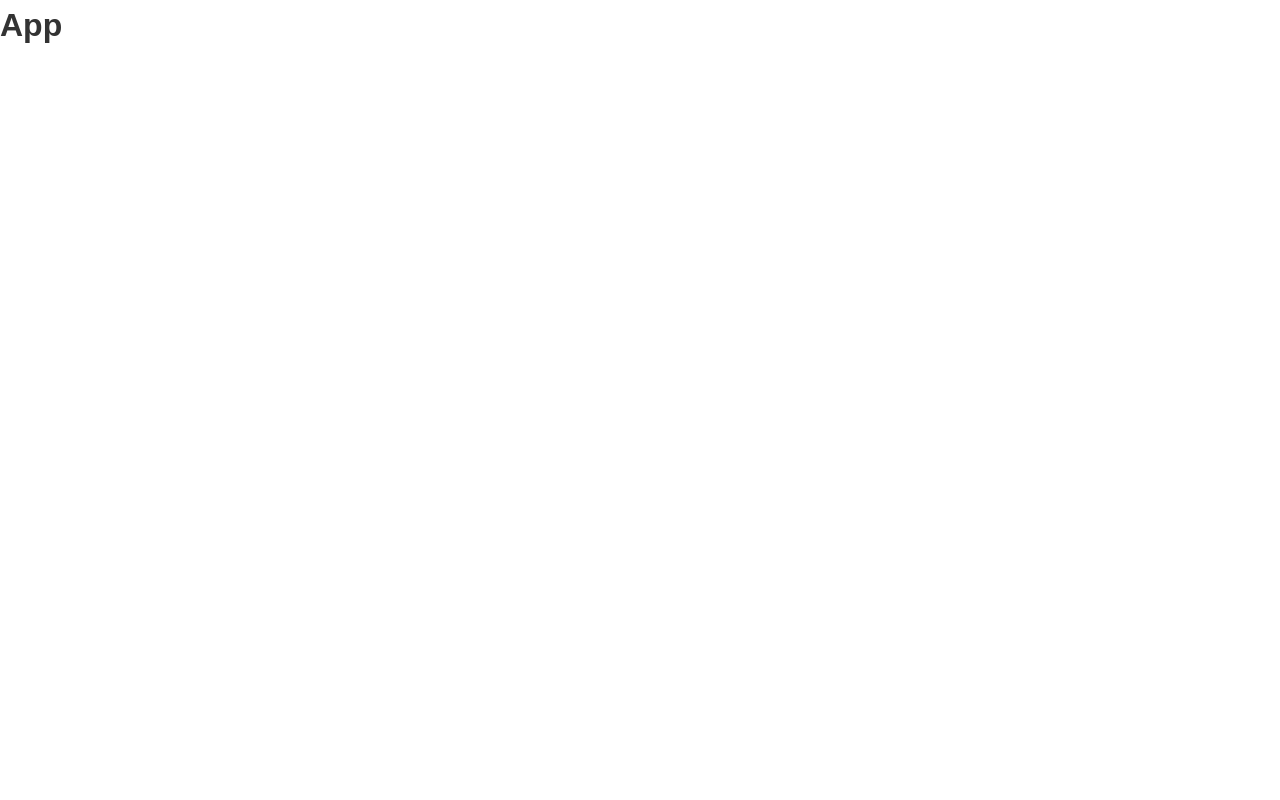
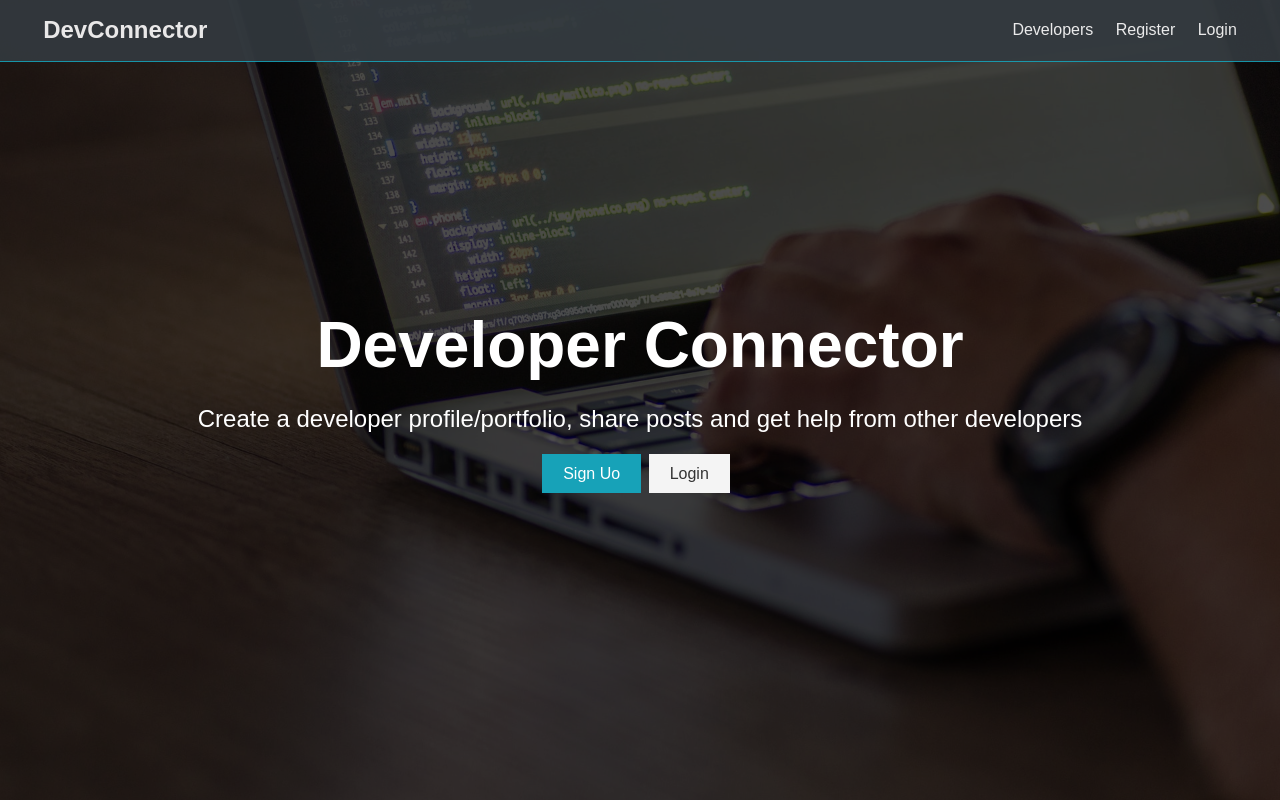
Before and after one commit to kphillips001/developerconnector, a React (Create React App) app in the folder client/: page / in a window 1280 px wide. Built offline with nearby package versions, Linux system fonts and the light colour scheme.

Commit message:
added Navbar and Landing page

```diff
--- a/client/src/App.js
+++ b/client/src/App.js
@@ -1,9 +1,13 @@
 import React, { Fragment } from 'react';
+import Navbar from './components/layout/Navbar';
+import Landing from './components/layout/Landing';
+
 import './App.css';
 
 const App = () =>
     <Fragment>
-      <h1>App</h1>
+      <Navbar />
+      <Landing />
     </Fragment>
 
 export default App;
--- /dev/null
+++ b/client/src/components/layout/Landing.js
@@ -0,0 +1,22 @@
+import React from 'react'
+
+const Landing = () => {
+  return (
+    <section className='landing'>
+      <div className='dark-overlay'>
+        <div className='landing-inner'>
+          <h1 className='x-large'>Developer Connector</h1>
+          <p className='lead'>
+            Create a developer profile/portfolio, share posts and get help from other developers
+          </p>
+          <div className='buttons'>
+            <a href='register.html' className='btn btn-primary'>Sign Uo</a>
+            <a href='login.html' className='btn btn-light'>Login</a>
+          </div>
+        </div>
+      </div>
+    </section>
+  )
+}
+
+export default Landing
--- /dev/null
+++ b/client/src/components/layout/Navbar.js
@@ -0,0 +1,18 @@
+import React from 'react';
+
+const Navbar = () => {
+  return (
+    <nav className='navbar bg-dark'>
+      <h1>
+        <a href='index.html'><i className='fas fa-code'></i>DevConnector</a>
+      </h1>
+      <ul>
+        <li><a href='profiles.html'>Developers</a></li>
+        <li><a href='register.html'>Register</a></li>
+        <li><a href='login.html'>Login</a></li>
+      </ul>
+    </nav>
+  )
+}
+
+export default Navbar
```
